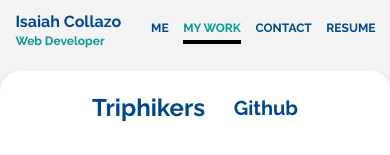
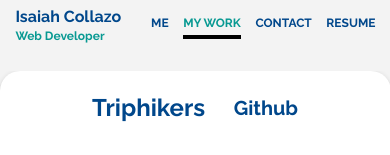
Before and after one commit to IsaiahCollazo99/portfolio-site, a React (Create React App) app in the folder isaiah-collazo/: page /projects in a window 390 px wide. Shown: the top 155 px of the page. Built offline with nearby package versions, Linux system fonts and the light colour scheme.

Commit message:
NavBar MUI and media queries

```diff
--- a/isaiah-collazo/src/components/header/Header.js
+++ b/isaiah-collazo/src/components/header/Header.js
@@ -3,10 +3,46 @@ import NavBar from '../navBar/NavBar';
 import logo from '../../assets/logo.png';
 import '../../css/header/header.css';
 import { Link } from 'react-router-dom';
+import { AppBar, makeStyles, useScrollTrigger } from '@material-ui/core';
 
-const Header = () => {
+const ElevationScroll = ({ children }) => {
+	const trigger = useScrollTrigger({
+	  disableHysteresis: true,
+	  threshold: 0
+	});
+
+	return React.cloneElement(children, {
+	  elevation: trigger ? 4 : 0,
+	});
+}
+
+const useStyles = makeStyles(theme => ({
+    root: {
+        width: '100%',
+        padding: '10px 0',
+        fontSize: '24px',
+        display: 'flex',
+        flexDirection: 'row',
+        position: 'fixed',
+        top: 0,
+        justifyContent: 'space-between',
+        color: 'black',
+        fontFamily: 'Raleway',
+        zIndex: 100,
+        backgroundColor: '#f3f3f3',
+        alignItems: 'center',
+        justifySelf: 'start',
+        alignSelf: 'start',
+        height: '11vh',
+    }
+}))
+
+const Header = ( props ) => {
+    const classes = useStyles();
+
     return (
-        <div className="header">
+        <ElevationScroll {...props}>
+        <AppBar className={classes.root} id='header'>
             <div className="headerLeft">
                 <Link to="/"><img src={logo} alt="Logo" className="headerLogo" /></Link>
 
@@ -23,7 +59,8 @@ const Header = () => {
             <div className="headerRight">
                 <NavBar />
             </div>
-        </div>
+        </AppBar>
+        </ElevationScroll>
     )
 }
 
--- a/isaiah-collazo/src/css/header/header.css
+++ b/isaiah-collazo/src/css/header/header.css
@@ -1,4 +1,4 @@
-.header {
+.MuiAppBar-root {
     width: 100%;
     padding: 10px 0;
     font-size: 24px;
@@ -81,16 +81,18 @@
 @media only screen and (max-width: 850px) {
     .headerLeft {
         width: 45%;
+        font-size: 20px;
     }
 
     .headerRight {
         width: 55%;
+        font-size: 20px;
     }
 }
 
 @media only screen and (max-width: 770px) {
-    .header {
-        font-size: 20px;
+    .headerLeft {
+        font-size: 16px;
     }
 
     .headerName {
@@ -100,13 +102,16 @@
     .headerLeft img {
         width: 85px;
     }
+
+    .headerRight{
+        font-size: 16px;
+    }
 }
 
 @media only screen and (max-width: 650px) {
-    .header {
+    #header {
         padding: 5px;
         justify-content: space-evenly;
-        font-size: 16px;
         height: 8vh;
     }
 
@@ -129,13 +134,20 @@
 }
 
 @media only screen and (max-width: 450px) {
-    .header {
-        font-size: 12px;
+    #header {
         height: 6vh;
         padding: 5px 0;
+    }
+
+    .headerLeft {
+        font-size: 12px;
     }
 
     .headerName {
         font-size: 16px;
     }
+
+    .headerRight {
+        font-size: 12px;
+    }
 }
--- a/isaiah-collazo/src/util/theme.js
+++ b/isaiah-collazo/src/util/theme.js
@@ -12,6 +12,15 @@ const theme = createMuiTheme({
         light: '#0BE6DB',
         dark: '#068079'
       }
+    },
+    breakpoints: {
+      values: {
+        xs: 0,
+        sm: 600,
+        md: 960,
+        lg: 1280,
+        xl: 1920,
+      }
     }
 });
 
```
Also changed, not shown: isaiah-collazo/src/util/customHooks/custhomHooks.js (line endings or trailing spaces).
